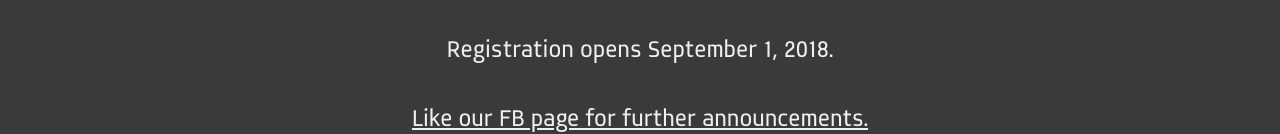
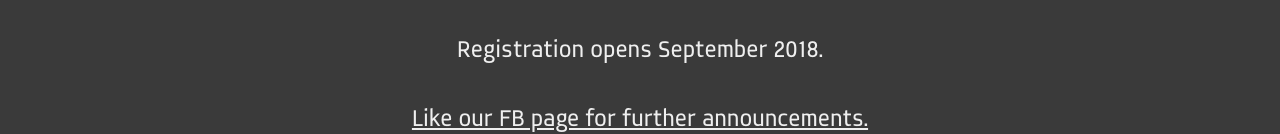
Before and after one commit to JFFC/jffc-2019, a Gatsby site: page / in a window 1280 px wide. Shown: the part 551-685 px from the top of the page. Built offline with nearby package versions, Linux system fonts and the light colour scheme; Gatsby itself is replaced by a stand-in of ours.

Commit message:
changed registration open date

```diff
--- a/src/pages/index.js
+++ b/src/pages/index.js
@@ -14,7 +14,7 @@ const TeaserPage = () => (
         </Col>
         <Col xs={12} md={7} style={{marginBottom: 150}}>
           <h2 style={{fontFamily: "Inovato", fontSize: 48}}>The premier student web design conference is coming soon.</h2>
-          <p>Registration opens September 1, 2018. </p>
+          <p>Registration opens September 2018. </p>
           <a href="https://www.facebook.com/JuniorFFCPh/" style={{color: "#EFEFEF"}}>Like our FB page for further announcements.</a>
         </Col>
       </Row>
```
